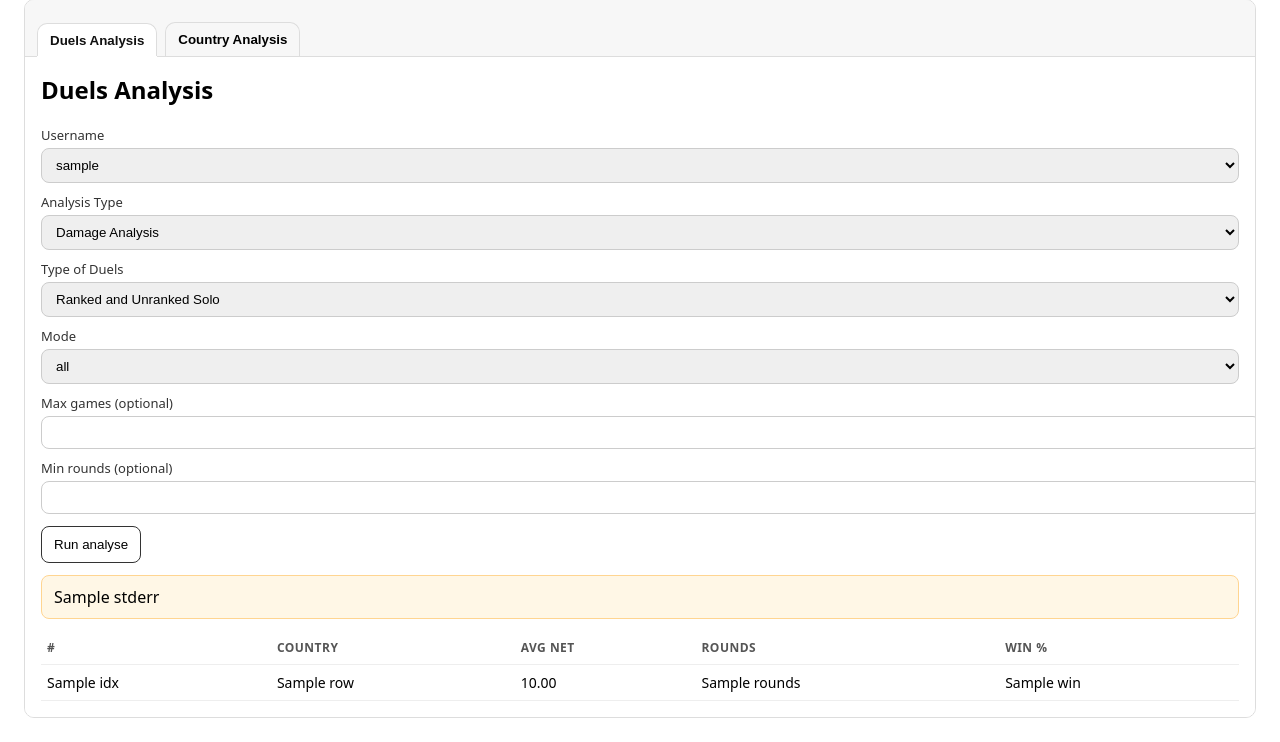
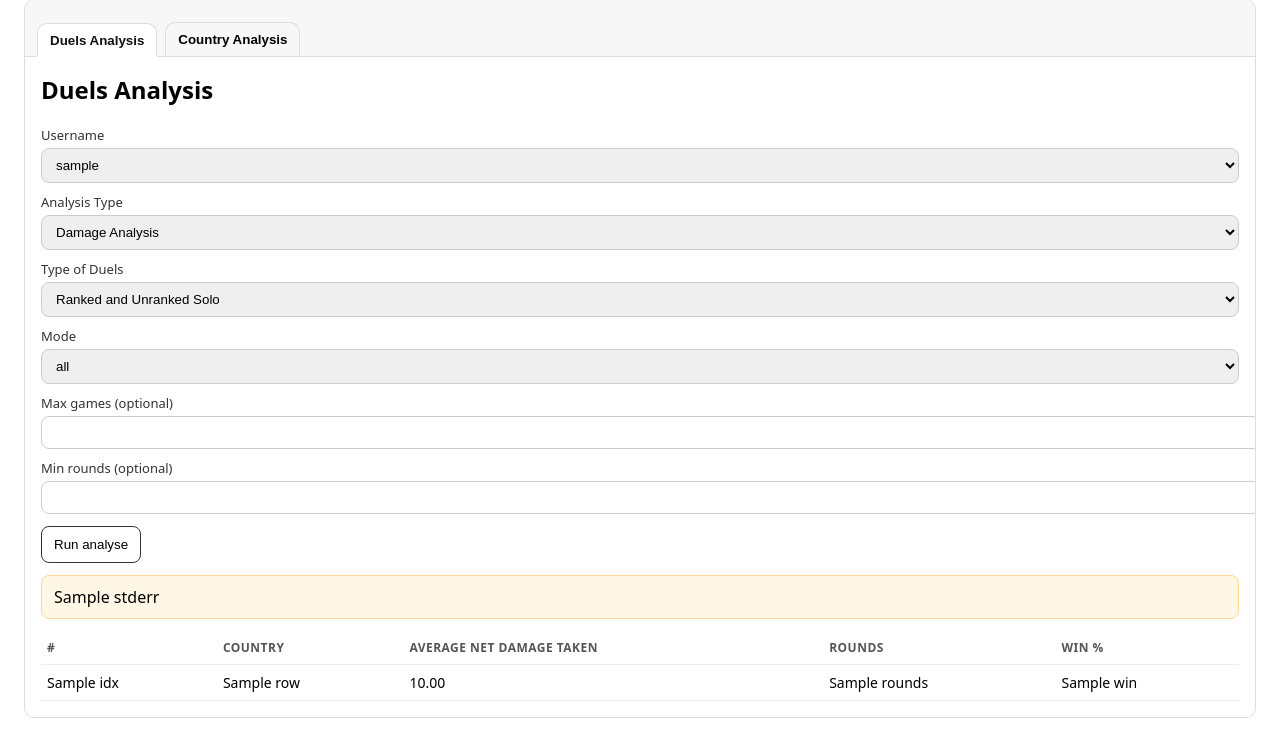
Before and after one commit to jonculver/geoguessr_stats, a FastAPI app: template geoguessr/web/templates/index.html in a window 1280 px wide, after a click on "Duels Analysis". Shown: the part 89-831 px from the top of the page. Run offline with FastAPI, Linux system fonts and the light colour scheme; the template is opened without the code that fills it: most values are stand-ins (such as "Sample title", 1, 10 or a date in 2020).

Commit message:
Web UI: rename avg net column

```diff
--- a/geoguessr/web/templates/index.html
+++ b/geoguessr/web/templates/index.html
@@ -113,7 +113,7 @@
             <table>
               <thead>
                 <tr>
-                  <th>#</th><th>Country</th><th>Avg net</th><th>Rounds</th><th>Win %</th>
+                  <th>#</th><th>Country</th><th>Average net damage taken</th><th>Rounds</th><th>Win %</th>
                 </tr>
               </thead>
               <tbody>
```
